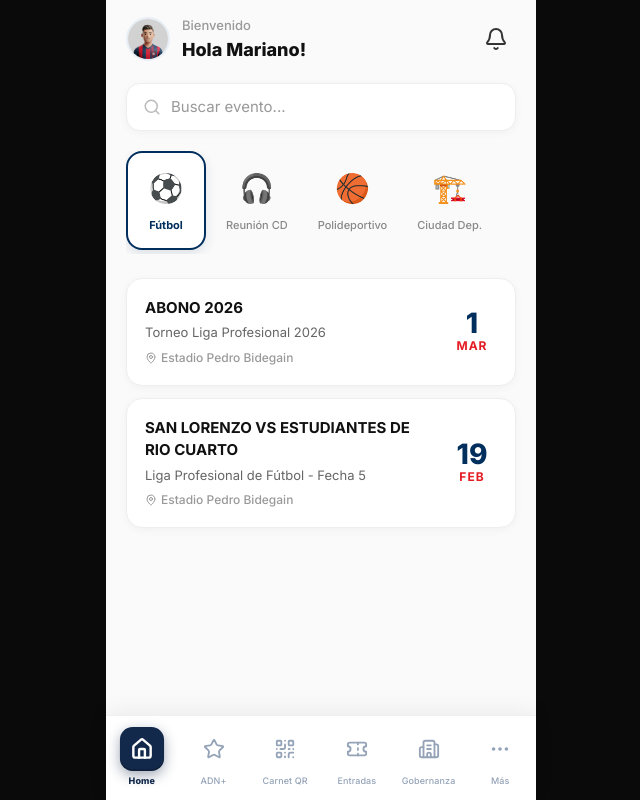
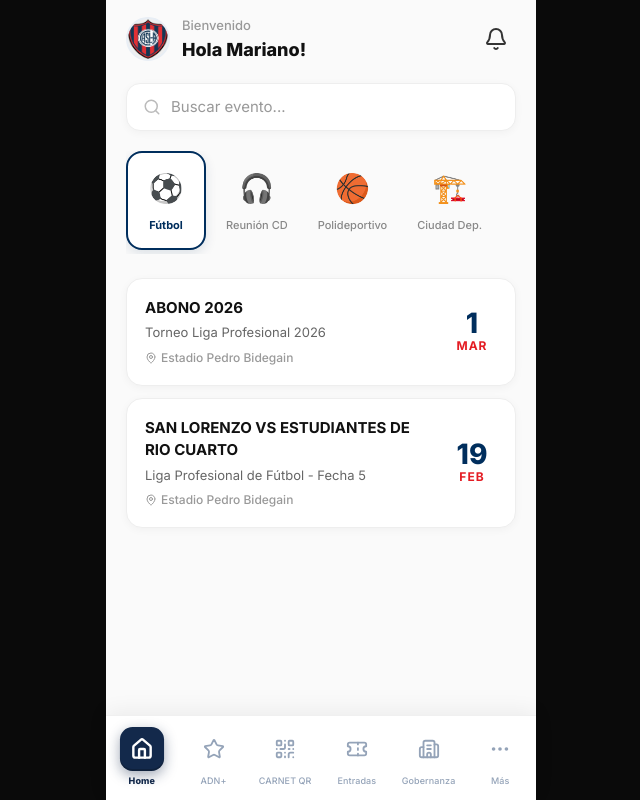
Before and after one commit to joerey101/CASLA, a Next.js app: page /socio in a window 1280 px wide. Shown: the whole page, without its empty margins (319-959 px from the left). Built offline with nearby package versions, Linux system fonts and the light colour scheme; no server answers; sample sign-in values are in the browser's storage.

Commit message:
ui: update socio avatar to CASLA logo and uppercase CARNET QR label

```diff
--- a/src/app/socio/page.js
+++ b/src/app/socio/page.js
@@ -15,7 +15,7 @@
 const TABS = [
     { id: 'home', label: 'Home', icon: HomeIcon },
     { id: 'adn', label: 'ADN+', icon: Star },
-    { id: 'carnet', label: 'Carnet QR', icon: QrCode },
+    { id: 'carnet', label: 'CARNET QR', icon: QrCode },
     { id: 'entradas', label: 'Entradas', icon: Ticket },
     { id: 'gobernanza', label: 'Gobernanza', icon: Building2 },
     { id: 'mas', label: 'Más', icon: MoreHorizontal },
@@ -56,7 +56,7 @@
                         email: session.user.email,
                         memberNumber: '85001', dni: '33000000', category: 'Activo Pleno',
                         status: 'ACTIVO - AL DÍA', seniority: '8 años', phone: '+5491155001234',
-                        avatarUrl: '/images/avatar_male.png',
+                        avatarUrl: '/logos/CASLA_logo.png',
                     });
                 });
         }
--- a/src/components/socio/CarnetQRTab.jsx
+++ b/src/components/socio/CarnetQRTab.jsx
@@ -62,7 +62,7 @@
 
                 {/* Avatar */}
                 <div style={{ display: 'flex', justifyContent: 'center', marginBottom: 16, position: 'relative' }}>
-                    <img src={member?.avatarUrl || '/images/avatar_male.png'}
+                    <img src={member?.avatarUrl || '/logos/CASLA_logo.png'}
                         alt="avatar" style={{
                             width: 72, height: 72, borderRadius: '50%', border: '3px solid rgba(255,255,255,0.3)',
                             background: 'rgba(255,255,255,0.1)'
--- a/src/components/socio/HomeTab.jsx
+++ b/src/components/socio/HomeTab.jsx
@@ -37,7 +37,7 @@
             {/* Header */}
             <div style={{ display: 'flex', alignItems: 'center', justifyContent: 'space-between', marginBottom: 20 }}>
                 <div style={{ display: 'flex', alignItems: 'center', gap: 12 }}>
-                    <img src={member?.avatarUrl || '/images/avatar_male.png'}
+                    <img src={member?.avatarUrl || '/logos/CASLA_logo.png'}
                         alt="avatar" style={{
                             width: 44, height: 44, borderRadius: '50%', background: '#eee',
                             border: '2px solid #e8eef5'
--- a/src/components/socio/MasTab.jsx
+++ b/src/components/socio/MasTab.jsx
@@ -8,7 +8,7 @@
             <button onClick={onBack} style={{ background: 'none', border: 'none', cursor: 'pointer', marginBottom: 16, color: '#002e5d' }}>
                 <ArrowLeft size={20} /></button>
             <div style={{ textAlign: 'center', marginBottom: 24 }}>
-                <img src={member?.avatarUrl || '/images/avatar_male.png'}
+                <img src={member?.avatarUrl || '/logos/CASLA_logo.png'}
                     style={{ width: 80, height: 80, borderRadius: '50%', background: '#eee', marginBottom: 12, border: '3px solid #e8eef5' }} />
                 <h2 style={{ fontSize: 20, fontWeight: 800, margin: 0, color: '#002e5d' }}>{member?.fullName || 'Socio'}</h2>
                 <p style={{ color: '#666', fontSize: 14, margin: '4px 0' }}>{member?.email || ''}</p>
@@ -237,7 +237,7 @@
                 background: '#fff', padding: 20, borderRadius: 20, border: '1px solid #eee', marginBottom: 20,
                 display: 'flex', alignItems: 'center', gap: 16, boxShadow: '0 4px 12px rgba(0,0,0,0.03)'
             }}>
-                <img src={member?.avatarUrl || '/images/avatar_male.png'}
+                <img src={member?.avatarUrl || '/logos/CASLA_logo.png'}
                     style={{ width: 56, height: 56, borderRadius: '50%', border: '2px solid #e8eef5' }} />
                 <div style={{ flex: 1 }}>
                     <div style={{ fontSize: 18, fontWeight: 800, color: '#002e5d' }}>{member?.fullName || 'Socio'}</div>
```
